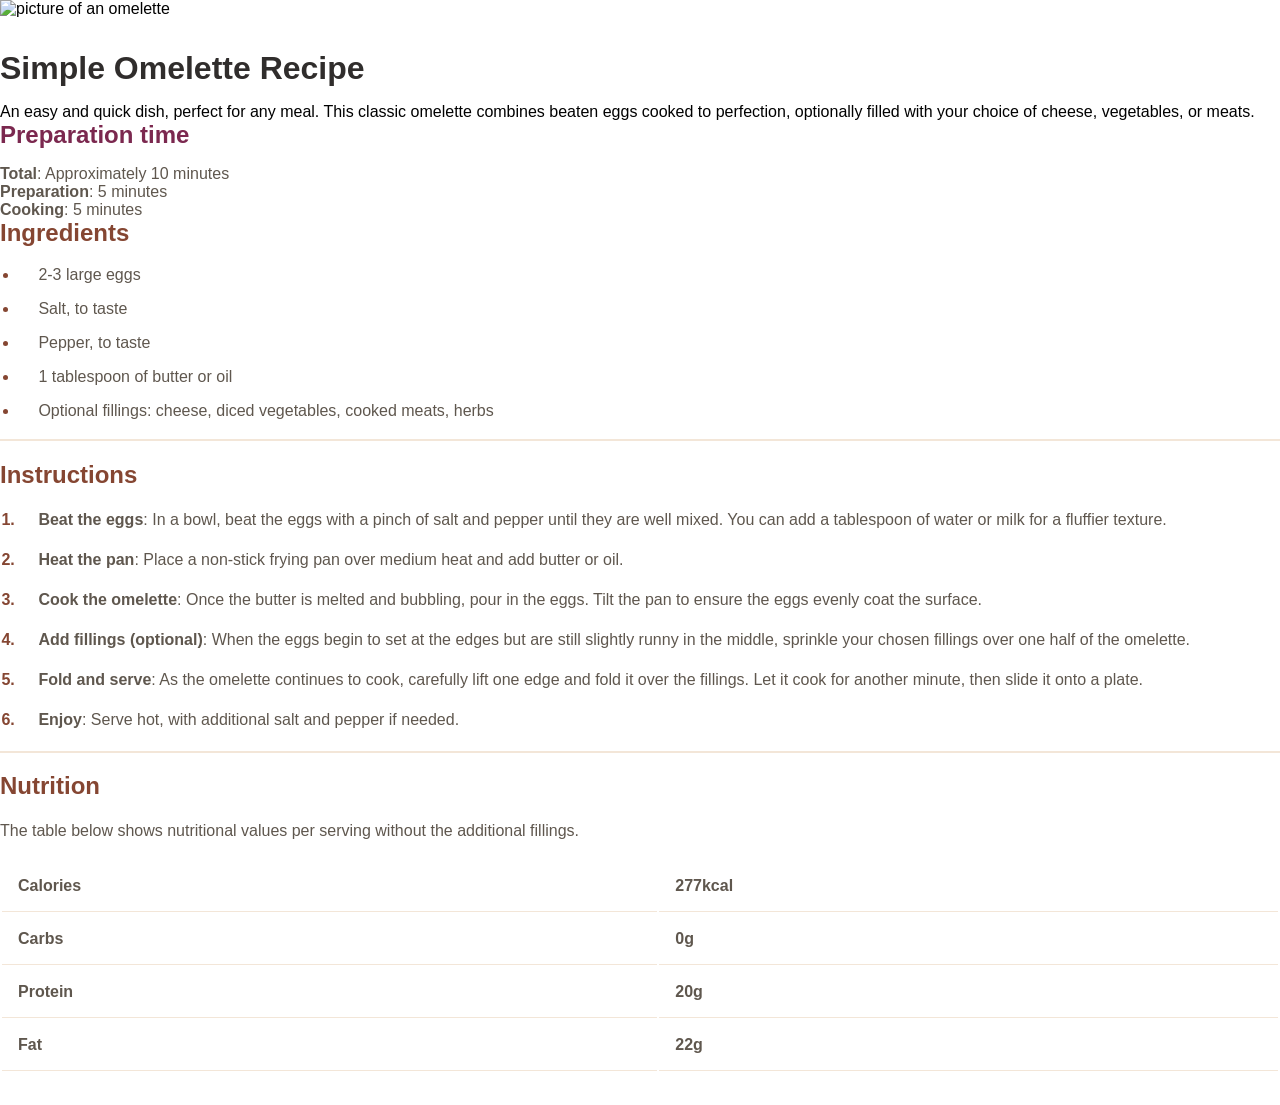
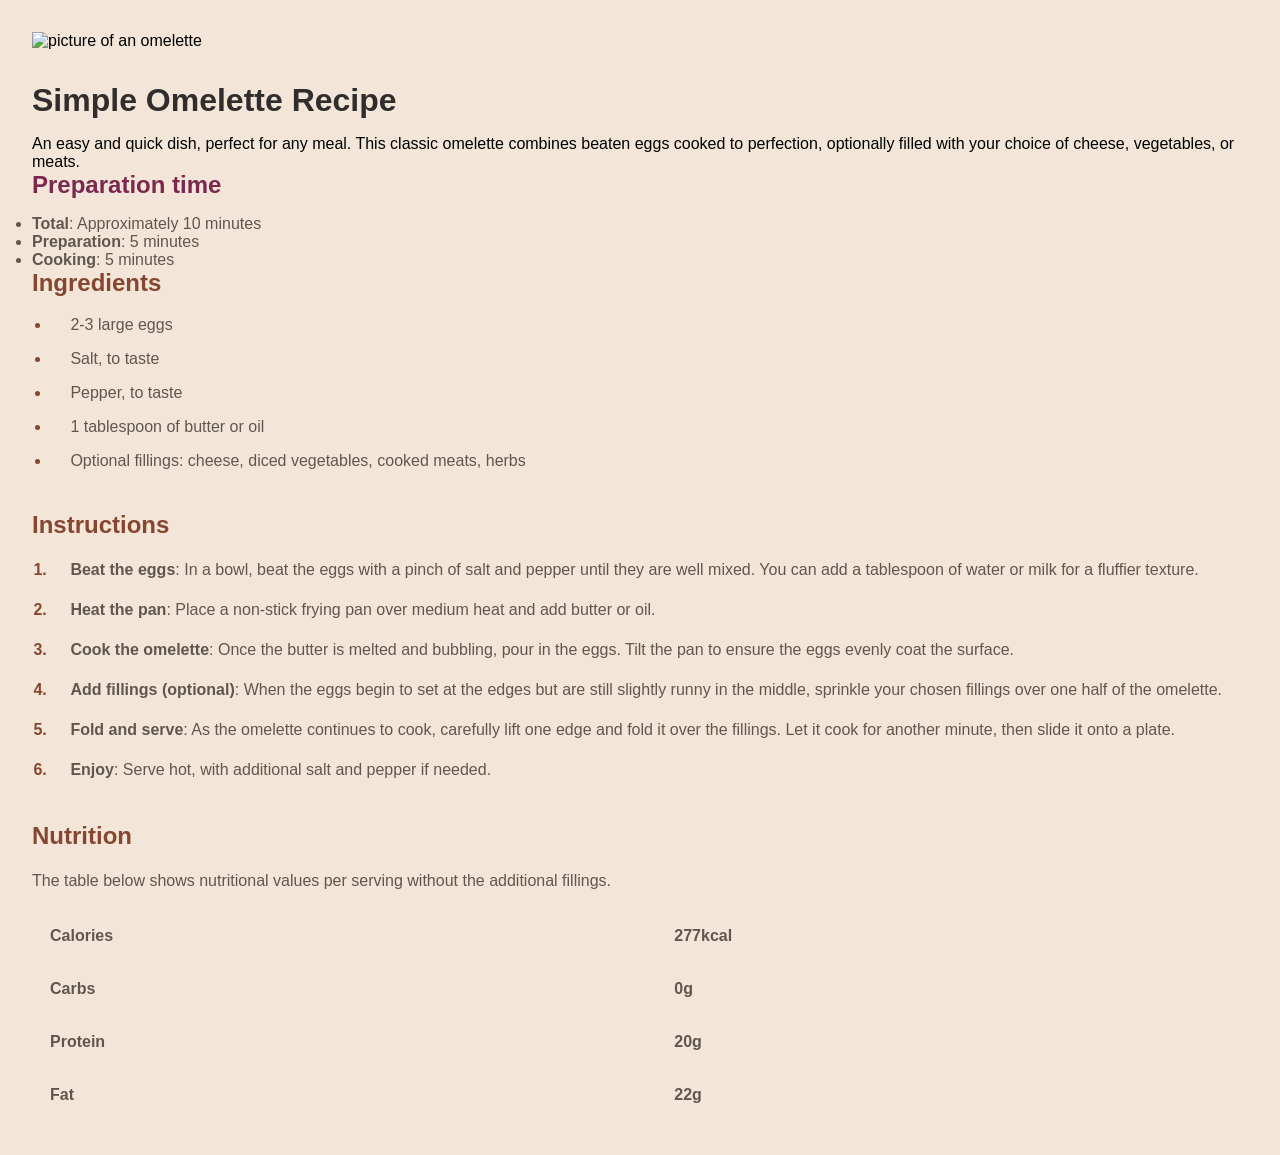

style: :lipstick: CSS Media Query

--- a/styles.css
+++ b/styles.css
@@ -21,6 +21,8 @@
 
 body {
     font-family: "Outfit", Arial, Helvetica, sans-serif;
+    display: flex;
+    justify-content: center;
 }
 
 /* Typography */
@@ -65,6 +67,11 @@ span {
 
 /* Main */
 
+.menu-container {
+    max-width: 55rem;
+    overflow: hidden;
+}
+
 img {
     height: auto;
     margin-block-end: 2rem;
@@ -72,7 +79,7 @@ img {
 }
 
 .menu-text {
-    padding: 0 2rem;
+    padding: 1rem 2rem;
 }
 
 .prep-time-container {
@@ -134,7 +141,6 @@ hr {
 }
 
 table {
-    margin-block-end: 2rem;
     width: 100%;
 }
 
@@ -153,4 +159,18 @@ td {
 .table-value-last {
     color: var(--Brown-800);
     font-weight: 700;
+}
+
+/*|| Media Query */
+
+@media screen and (min-width: 51.25rem) {
+    body {
+        padding: 2rem;
+        background-color: var(--Stone-100);
+    }
+
+    .menu-container {
+        background-color: var(--White);
+        border-radius: 1.5rem;
+    }
 }
